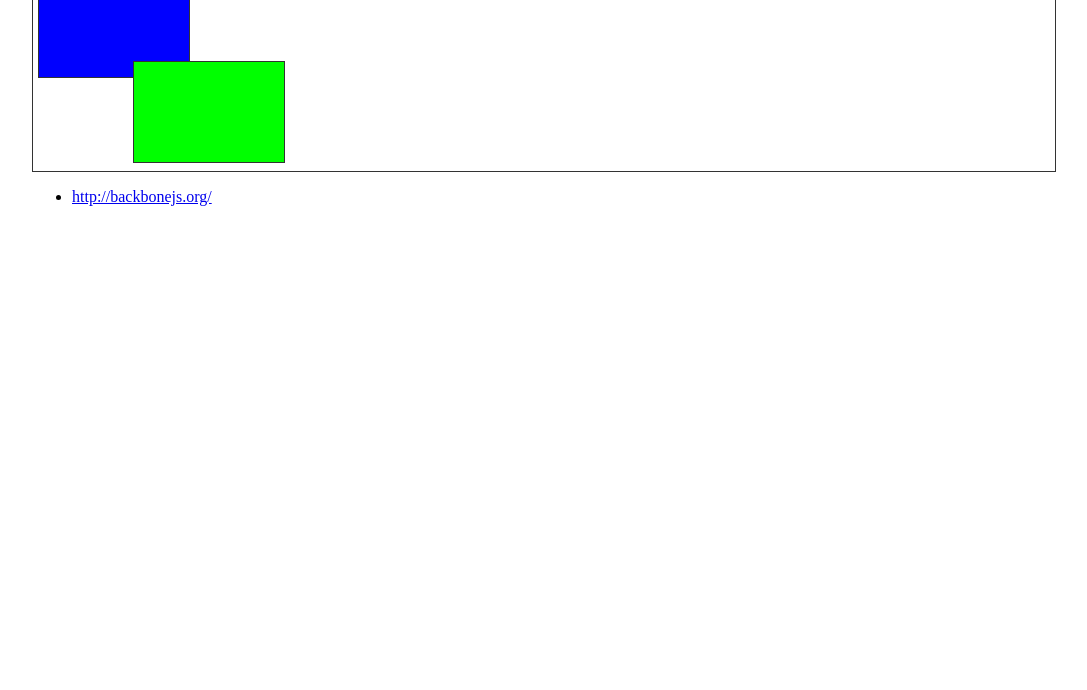
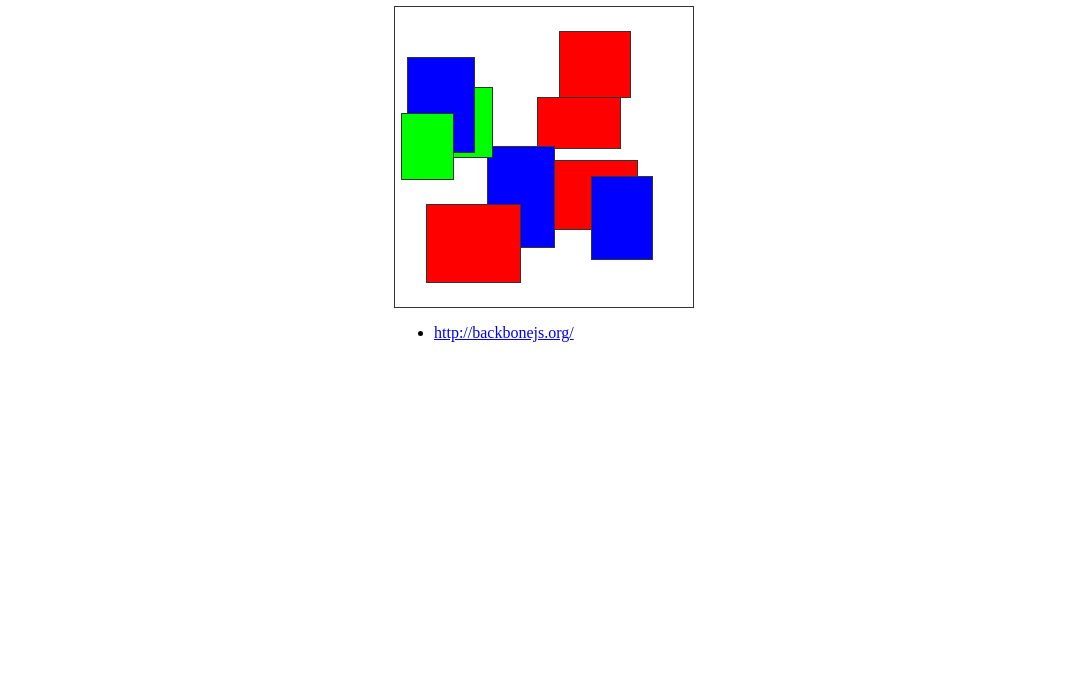
Before and after one commit to stujo/javascript-backbone-exploration, a website: page index.html in a window 1280 px wide. Shown: the part 110-800 px from the top of the page, without its empty margins (96-1183 px from the left). Drawn offline with nearby package versions, Linux system fonts and the light colour scheme.

Commit message:
Random Rectangles

```diff
--- a/css/styles.css
+++ b/css/styles.css
@@ -1,11 +1,11 @@
 body{
-	width: 80%;
+	width: 300px;
 	margin: 10px auto;
 }
 
 #canvas {
 	border: 1px solid #333;
-	min-height: 200px;
+	min-height: 300px;
     position: relative;
     overflow: hidden;
 }
--- a/index.html
+++ b/index.html
@@ -32,6 +32,8 @@
      	<div class="rectangle" data-rectangle-id="<%= rectangle.get('id') %>" style="
      	top: <%= rectangle.get('top') %>px;
      	left: <%= rectangle.get('left') %>px;
+     	height: <%= rectangle.get('height') %>px;
+     	width: <%= rectangle.get('width') %>px;
      	background-color: <%= rectangle.get('color') %>;
      	"></div>
     </script>
--- a/js/app.js
+++ b/js/app.js
@@ -2,25 +2,38 @@
 
     var app = {}
 
-    var Rectangle = Backbone.Model.extend({});
+    app.colors = ['#F00', '#0F0', '#00F'];
 
-    var rectangles = [new Rectangle({
+    app.randomInt = function(min, max) {
+        return Math.floor(Math.random() * (max - min + 1)) + min;
+    }
+
+    app.randomDimension = function() {
+        return this.randomInt(50, 100);
+    }
+
+    app.randomPosition = function() {
+        return this.randomInt(5, 200);
+    }
+
+    app.randomColor = function() {
+        return this.colors[this.randomInt(0, app.colors.length - 1)];
+    }
+
+    app.Rectangle = Backbone.Model.extend({});
+
+    app.rectangles = [];
+
+    for(var i=1; i < 10; i++){
+       app.rectangles.push(new app.Rectangle({
             id: 1,
-            width: 150,
-            height: 100,
-            top: 5,
-            left: 5,
-            color: "#00F"
-        }),
-        new Rectangle({
-            id: 2,
-            width: 150,
-            height: 100,
-            top: 90,
-            left: 100,
-            color: "#0F0"
-        })
-    ];
+            width: app.randomDimension(),
+            height: app.randomDimension(),
+            top: app.randomPosition(),
+            left: app.randomPosition(),
+            color: app.randomColor()
+        }));
+    }
 
     app.AppView = Backbone.View.extend({
         el: '#container',
@@ -41,7 +54,7 @@
 
     app.appView = new app.AppView({
         model: {
-            rectangles: rectangles
+            rectangles: app.rectangles
         }
     });
 
```
